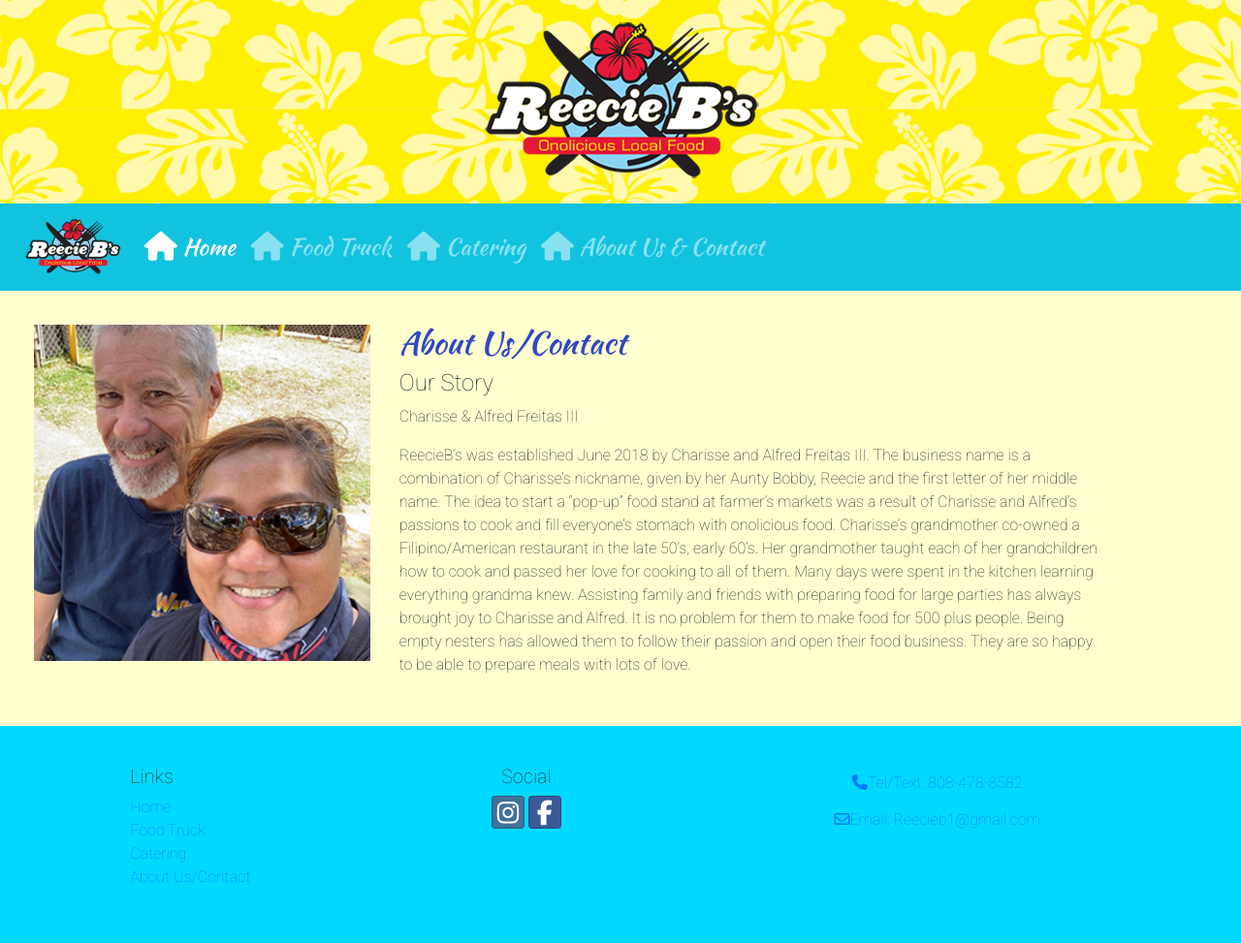
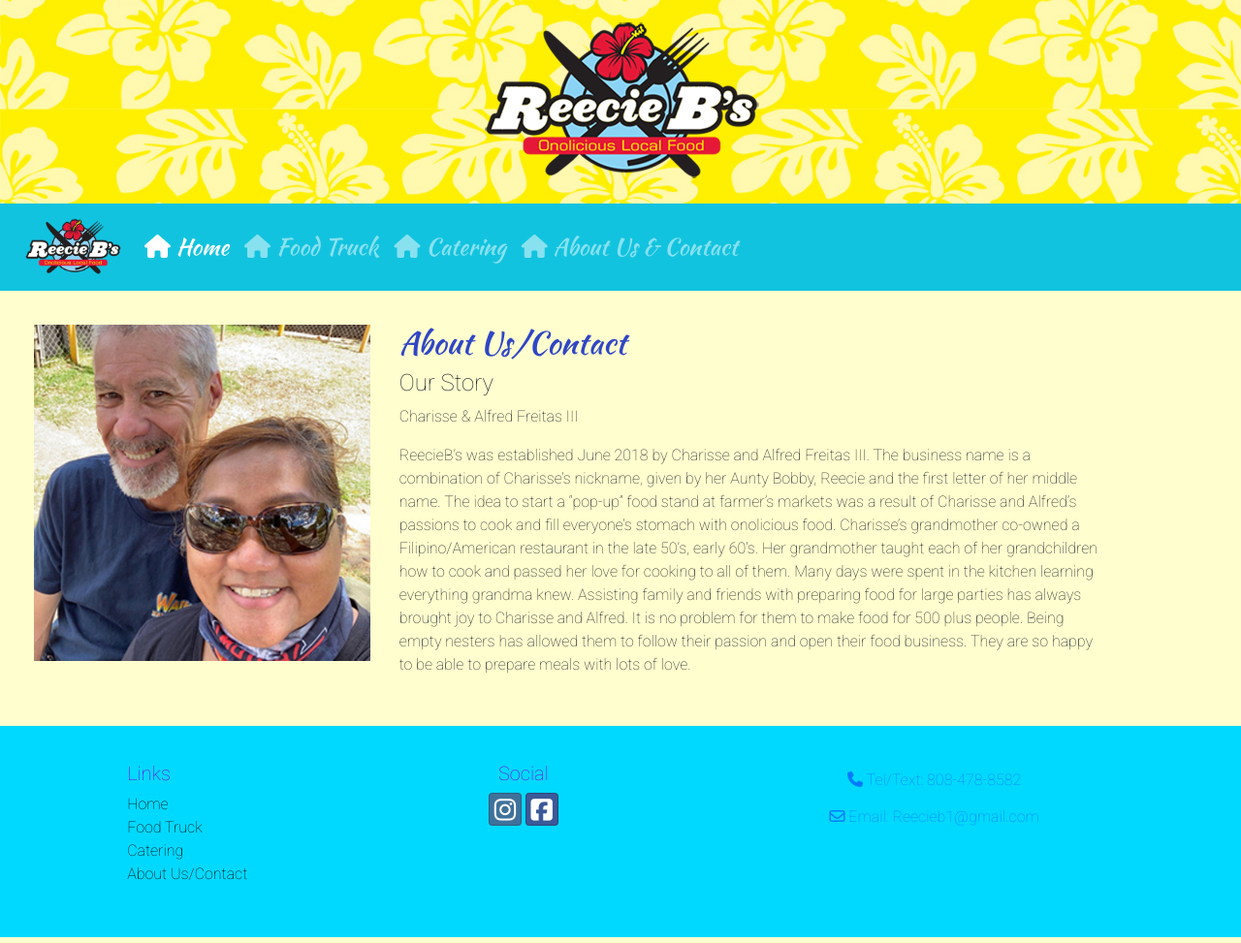
Before and after one commit to Songoboy/reeciebsite, a website: page aboutus_contact.html in a window 1280 px wide. Shown: the whole page at 97% size. Drawn offline with nearby package versions, Linux system fonts and the light colour scheme.

Commit message:
reecieb 12-9-20

```diff
--- a/aboutus_contact.html
+++ b/aboutus_contact.html
@@ -13,7 +13,7 @@
         integrity="sha384-TX8t27EcRE3e/ihU7zmQxVncDAy5uIKz4rEkgIXeMed4M0jlfIDPvg6uqKI2xXr2" crossorigin="anonymous">
 
     <!-- Additional CSS must be placed after Bootstrap CSS -->
-    <link rel="stylesheet" href="node_modules/font-awesome/css/font-awesome.min.css" />
+    <script src="https://use.fontawesome.com/3b379c5052.js"></script>
     <link rel="stylesheet" href="node_modules/bootstrap-social/bootstrap-social.css" />
     <link rel="stylesheet" href="https://fonts.googleapis.com/css?family=Lobster|Open+Sans" />
     <link rel="preconnect" href="https://fonts.gstatic.com">
@@ -50,14 +50,14 @@
             </button>
             <div class="collapse navbar-collapse" id="nucampNavbar">
                 <ul class="navbar-nav">
-                    <li class="nav-item active"><a class="nav-link" href="#"><i class="fa fa-home fa-lg"></i> Home</a>
+                    <li class="nav-item active"><a class="nav-link" href="index.html"><i class="fa fa-home fa-med"></i> Home</a>
                     </li>
-                    <li class="nav-item"><a class="nav-link" href="foodtruck.html"><i class="fa fa-home fa-lg"></i>
+                    <li class="nav-item"><a class="nav-link" href="foodtruck.html"><i class="fa fa-home fa-med"></i>
                             Food Truck</a></li>
-                    <li class="nav-item"><a class="nav-link" href="catering.html"><i class="fa fa-home fa-lg"></i>
+                    <li class="nav-item"><a class="nav-link" href="catering.html"><i class="fa fa-home fa-med"></i>
                             Catering</a></li>
-                    <li class="nav-item"><a class="nav-link" href="aboutus_contact.html"><i
-                                class="fa fa-home fa-lg"></i>
+                    <li class="nav-item"><a class="nav-link" href="#"><i
+                                class="fa fa-home fa-med"></i>
                             About Us & Contact</a></li>
                 </ul>
             </div>
@@ -157,25 +157,22 @@
             <div class="row">
                 <div class="col-4 col-sm-2 offset-1">
                     <h5>Links</h5>
-                    <ul class="list-unstyled">
-                        <li><a href="#">Home</a></li>
-                        <li><a href="#">Food Truck</a></li>
-                        <li><a href="#">Catering</a></li>
-                        <li><a href="#">About Us/Contact</a></li>
-                    </ul>
+                <ul class="list-unstyled">
+                    <li><a href="index.html">Home</a></li>
+                    <li><a href="foodtruck.html">Food Truck</a></li>
+                    <li><a href="catering.html">Catering</a></li>
+                    <li><a href="aboutus_contact.html">About Us/Contact</a></li>
+                </ul>
                 </div>
                 <div class="col-6 col-sm-5 text-center">
                     <h5>Social</h5>
-                    <a class="btn btn-social-icon btn-instagram" href="http://instagram.com/"><i
-                            class="fa fa-instagram"></i></a>
-                    <a class="btn btn-social-icon btn-facebook" href="http://facebook.com/"><i
-                            class="fa fa-facebook"></i></a>
+                        <a class="btn btn-social-icon btn-instagram" href="http://instagram.com/"><i class="fa fa-instagram fa-2x"></i></a>
+                        <a class="btn btn-social-icon btn-facebook" href="http://facebook.com/"><i class="fa fa-facebook-square fa-2x"></i></a>
                 </div>
                 <div class="col-sm-4 text-center">
-                    <a role="button" class="btn btn-link" href="tel:+12065551234"><i class="fa fa-phone"></i>Tel/Text:
-                        808-478-8582</a><br>
-                    <a role="button" class="btn btn-link" href="mailto:campsites@nucamp.co"><i
-                            class="fa fa-envelope-o"></i>Email: Reecieb1@gmail.com</a>
+                <a role="button" class="btn btn-link" href="tel:+12065551234"><i class="fa fa-phone"></i> Tel/Text: 808-478-8582</a><br>
+                <a role="button" class="btn btn-link" href="mailto:campsites@nucamp.co"><i class="fa fa-envelope-o"></i> Email:
+                    Reecieb1@gmail.com</a>
                 </div>
             </div>
         </div>
--- a/css/styles.css
+++ b/css/styles.css
@@ -27,8 +27,17 @@
 
 footer {
   background-color: #00d9ff;
-  padding: 5px;
-  font-family: 'Roboto', sans-serif; }
+  padding: 2px;
+  font-family: 'Roboto', sans-serif;
+  color: rgb(127, 0, 231); }
+
+a {
+    color: black;
+}
+
+.button {
+    color: black;
+}
 
 .jumbotron {
   margin: 0;
```
Also changed, not shown: catering.html (+16 -19 lines), foodtruck.html (+15 -15 lines), index.html (+12 -12 lines).
